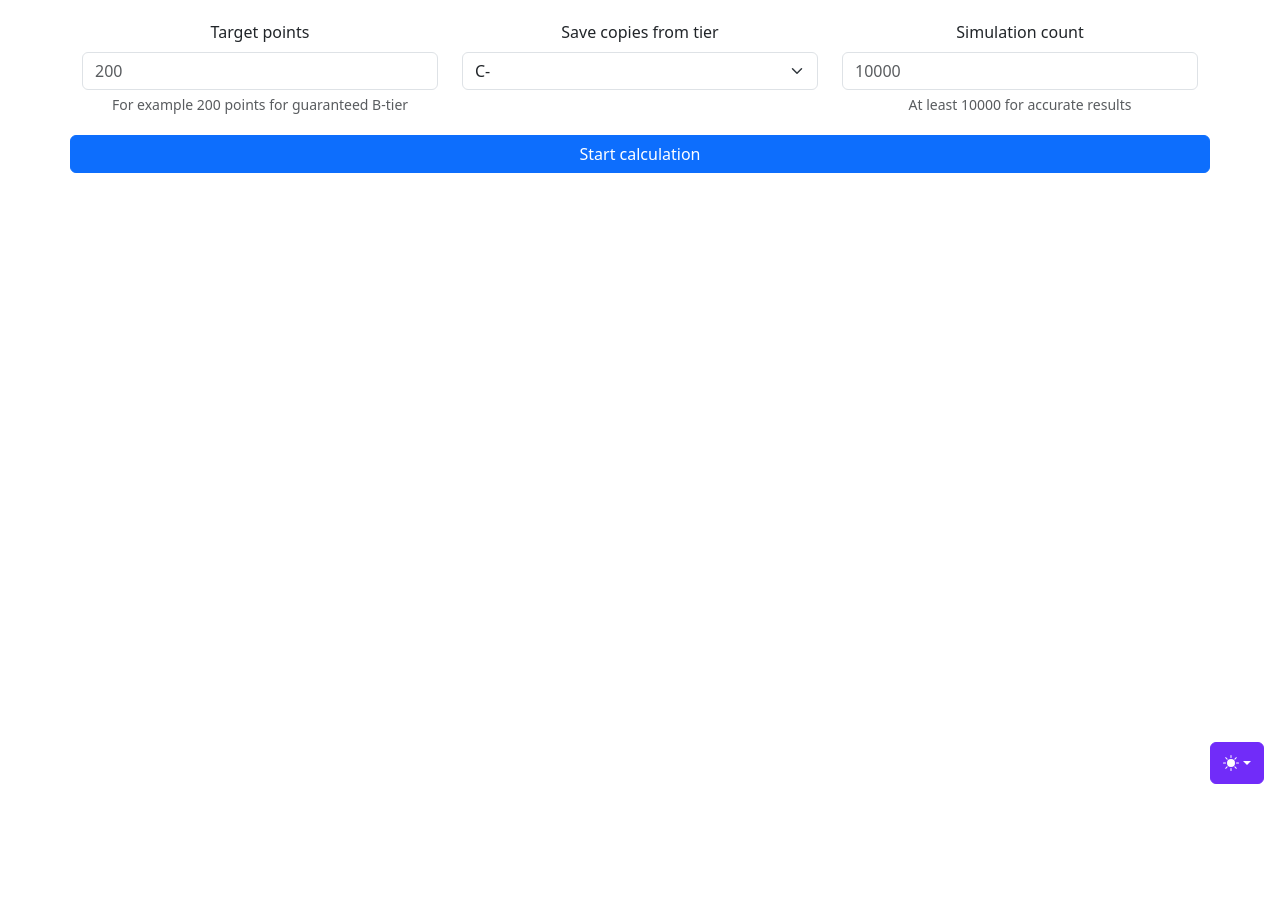
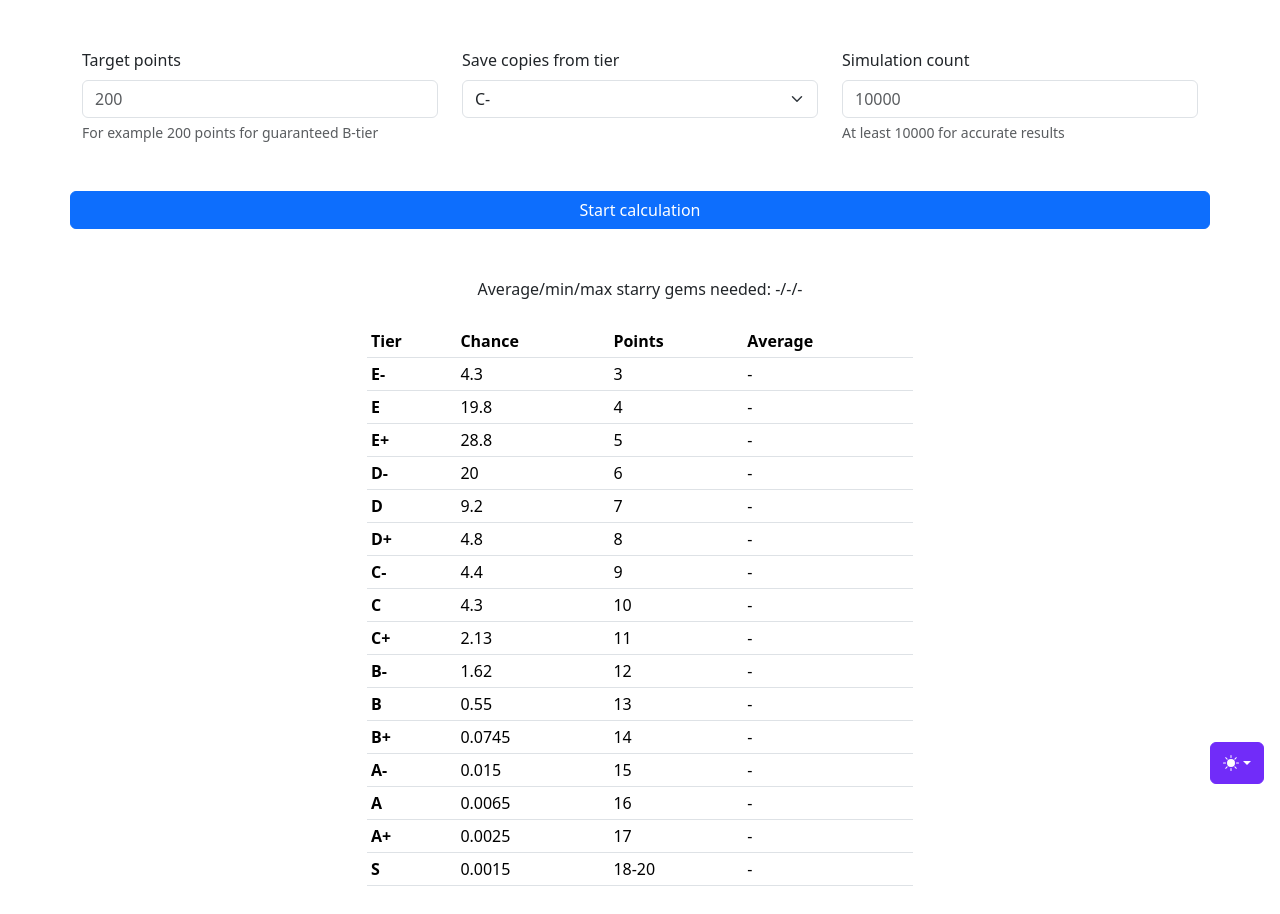
Before and after one commit to CDG-Axel/cdg-axel.github.io, a plain HTML site: page sa-simulator.html in a window 1280 px wide. Before the commit the page ends 800 px from the top, so only its background shows below. Drawn offline with nearby package versions, Linux system fonts and the light colour scheme.

Commit message:
Update sa-simulator.html

```diff
--- a/sa-simulator.html
+++ b/sa-simulator.html
@@ -93,8 +93,8 @@
       </ul>
     </div>
 
-    <div class="container text-center">
-      <div class="row spacers">
+    <div class="container text-left">
+      <div class="row my-5">
         <div class="col">
           <label for="edTargetPoints" class="form-label">Target points</label>
           <input type="text" class="form-control" id="edTargetPoints" placeholder="200" aria-describedby="deTargetPoints">
@@ -122,11 +122,123 @@
           </div>
         </div>
       </div>
-      <div class="row spacers">
+      <div class="row my-5">
         <button type="button" class="btn btn-primary">Start calculation</button>
       </div>
-      <div class="row spacers">
-
+      <div class="row my-3 text-center">
+        <label id="reResults" class="form-label">Average/min/max starry gems needed: -/-/-</label>
+      </div>
+      <div class="row my-3 justify-content-center">
+        <div class="col-6">
+          <table class="table table-sm">
+            <thead>
+              <tr>
+                <th scope="col">Tier</th>
+                <th scope="col">Chance</th>
+                <th scope="col">Points</th>
+                <th scope="col">Average</th>
+              </tr>
+            </thead>
+            <tbody>
+              <tr>
+                <th scope="row">E-</th>
+                <td>4.3</td>
+                <td>3</td>
+                <td>-</td>
+              </tr>
+              <tr>
+                <th scope="row">E</th>
+                <td>19.8</td>
+                <td>4</td>
+                <td>-</td>
+              </tr>
+              <tr>
+                <th scope="row">E+</th>
+                <td>28.8</td>
+                <td>5</td>
+                <td>-</td>
+              </tr>
+              <tr>
+                <th scope="row">D-</th>
+                <td>20</td>
+                <td>6</td>
+                <td>-</td>
+              </tr>
+              <tr>
+                <th scope="row">D</th>
+                <td>9.2</td>
+                <td>7</td>
+                <td>-</td>
+              </tr>
+              <tr>
+                <th scope="row">D+</th>
+                <td>4.8</td>
+                <td>8</td>
+                <td>-</td>
+              </tr>
+              <tr>
+                <th scope="row">C-</th>
+                <td>4.4</td>
+                <td>9</td>
+                <td>-</td>
+              </tr>
+              <tr>
+                <th scope="row">C</th>
+                <td>4.3</td>
+                <td>10</td>
+                <td>-</td>
+              </tr>
+              <tr>
+                <th scope="row">C+</th>
+                <td>2.13</td>
+                <td>11</td>
+                <td>-</td>
+              </tr>
+              <tr>
+                <th scope="row">B-</th>
+                <td>1.62</td>
+                <td>12</td>
+                <td>-</td>
+              </tr>
+              <tr>
+                <th scope="row">B</th>
+                <td>0.55</td>
+                <td>13</td>
+                <td>-</td>
+              </tr>
+              <tr>
+                <th scope="row">B+</th>
+                <td>0.0745</td>
+                <td>14</td>
+                <td>-</td>
+              </tr>
+              <tr>
+                <th scope="row">A-</th>
+                <td>0.015</td>
+                <td>15</td>
+                <td>-</td>
+              </tr>
+              <tr>
+                <th scope="row">A</th>
+                <td>0.0065</td>
+                <td>16</td>
+                <td>-</td>
+              </tr>
+              <tr>
+                <th scope="row">A+</th>
+                <td>0.0025</td>
+                <td>17</td>
+                <td>-</td>
+              </tr>
+              <tr>
+                <th scope="row">S</th>
+                <td>0.0015</td>
+                <td>18-20</td>
+                <td>-</td>
+              </tr>
+            </tbody>
+          </table>
+        </div>
       </div>
     </div>
   </body>
```
